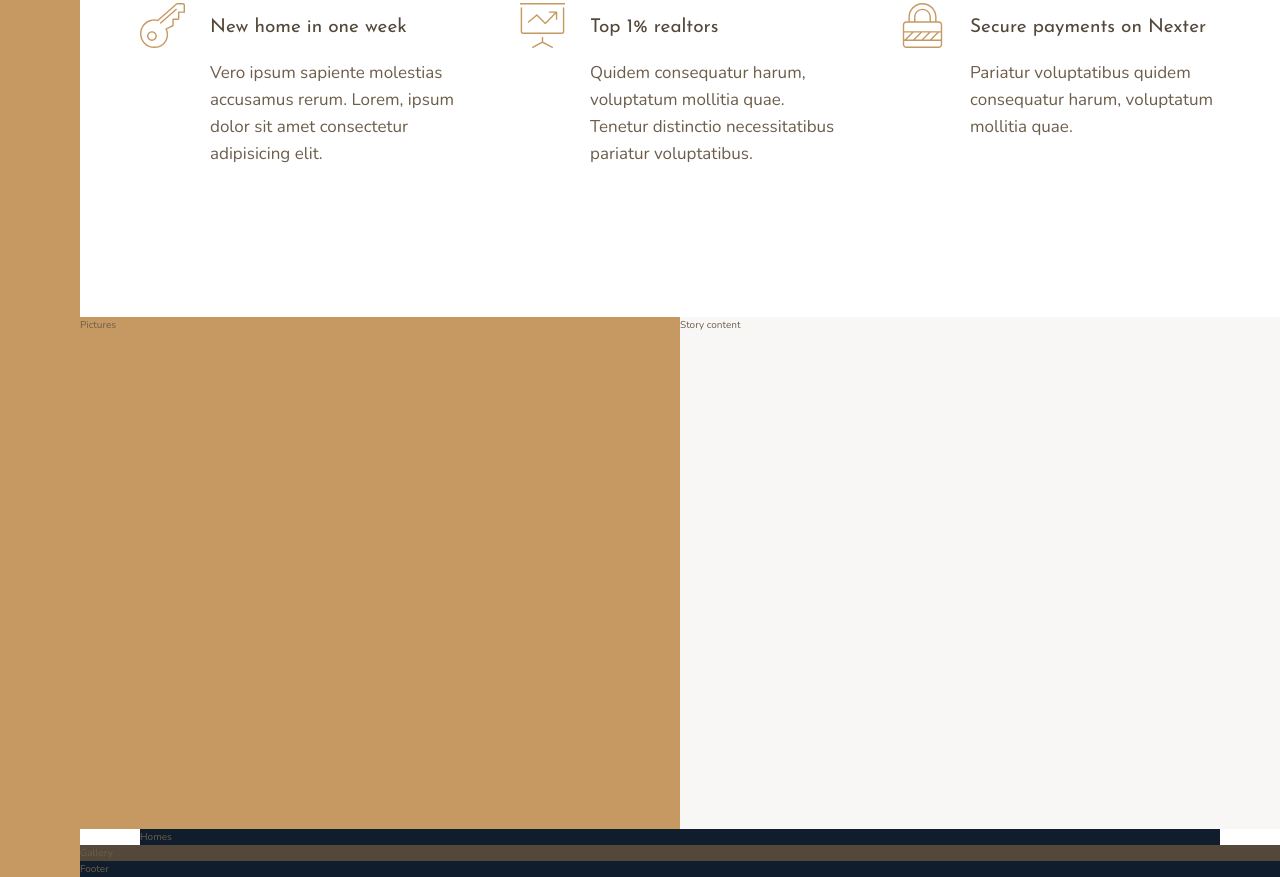
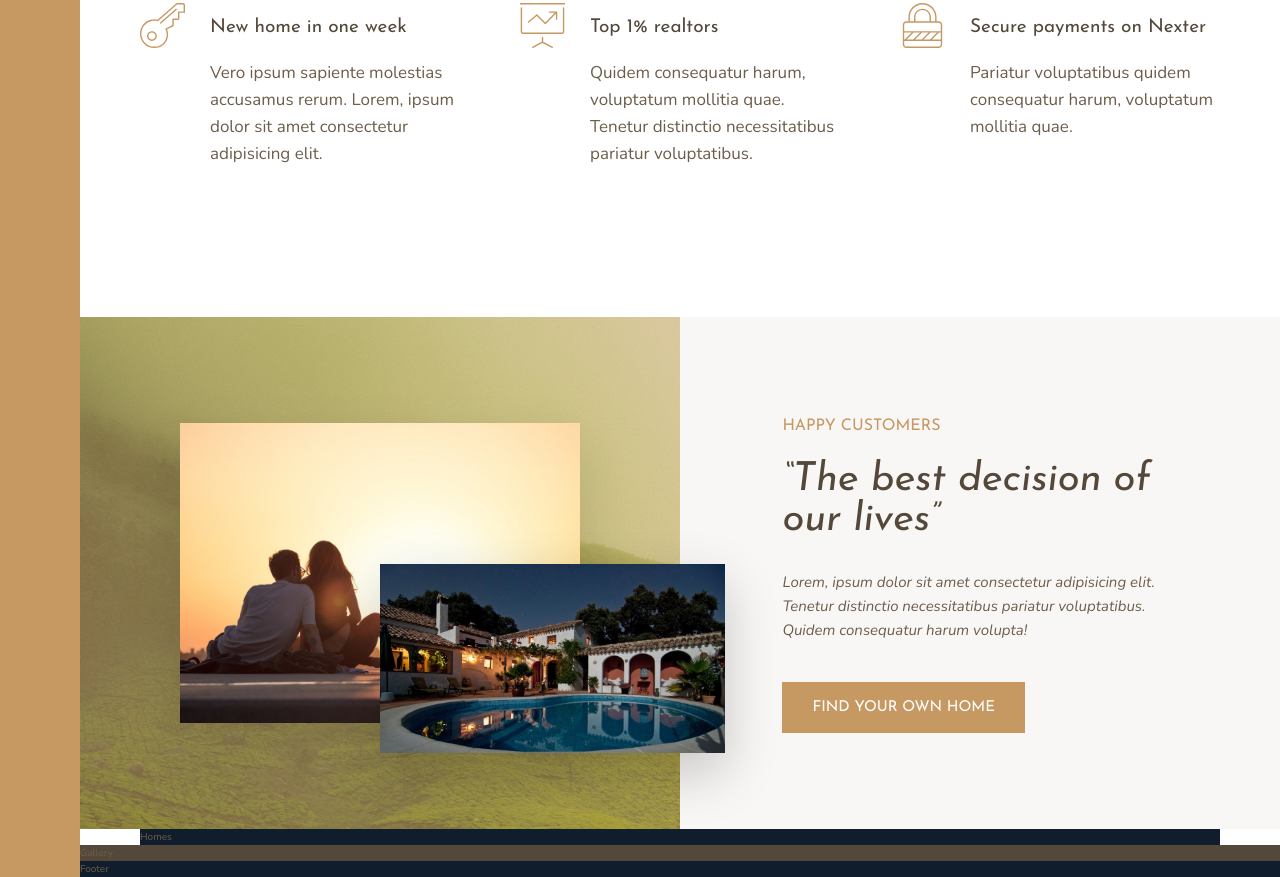
Before and after one commit to Kergo/Nexter, a website: page index.html in a window 1280 px wide. Shown: the part 991-1868 px from the top of the page. Drawn offline with nearby package versions, Linux system fonts and the light colour scheme.

Commit message:
Added Story Section

```diff
--- a/index.html
+++ b/index.html
@@ -66,10 +66,14 @@
             </div>
         </section>
         <div class="story__pictures">
-            Pictures
+            <img src="img/story-1.jpeg" alt="Couple with new house" class="story__img--1">
+            <img src="img/story-2.jpeg" alt="New house" class="story__img--2">
         </div>
         <div class="story__content">
-            Story content
+            <h3 class="heading-3 mb-sm">Happy Customers</h3>
+            <h2 class="heading-2 heading-2--dark mb-md">&ldquo;The best decision of our lives&rdquo;</h2>
+            <p class="story__text">Lorem, ipsum dolor sit amet consectetur adipisicing elit. Tenetur distinctio necessitatibus pariatur voluptatibus. Quidem consequatur harum volupta!</p>
+            <button class="btn">Find your own home</button>
         </div>
         <section class="homes">
             Homes
--- a/sass/_story.scss
+++ b/sass/_story.scss
@@ -3,10 +3,58 @@
     &__pictures {
         background-color: $color-primary;
         grid-column: full-start / col-end 4;
+        background-image: linear-gradient(rgba($color-primary, .5), rgba($color-primary, .5)),
+                            url(../img/back.jpg);
+
+        display: grid;
+        grid-template-rows: repeat(6, 1fr);
+        grid-template-columns: repeat(6, 1fr);
+        align-items: center;
+    }
+
+    &__img--1 {
+        width: 100%;
+        grid-row: 2 / 6;
+        grid-column: 2 / 6;
+        box-shadow: 0 2rem 5rem rgba(0, 0, 0, .1);
+    }
+
+    &__img--2 {
+        grid-row: 4 / 6;
+        grid-column: 4 / 7;
+        box-shadow: 0 2rem 5rem rgba(0, 0, 0, .2);
+        // with this properties we move the picture over the next grid container on the right
+        width: 115%;
+        z-index: 20;
     }
 
     &__content {
         background-color: $color-grey-light-1;
         grid-column: col-start 5 / full-end;
+
+        padding: 6rem 8vw;
+
+        /*
+
+        // since this is one dimention element it's perfect to use flexbox here !!!!
+
+        display: flex;
+        flex-direction: column;
+        justify-content: center;
+
+        // initially is set to strech so now the button doesn't grow with the rest of the items !!!!
+
+        align-items: flex-start;
+        */
+
+        display: grid;
+        align-content: center;
+        justify-items: start;
+    }
+
+    &__text {
+        font-size: 1.5rem;
+        font-style: italic;
+        margin-bottom: 4rem;
     }
 }
--- a/sass/_typography.scss
+++ b/sass/_typography.scss
@@ -9,23 +9,52 @@
 
 .heading-2 {
     @extend %heading;
+    font-size: 4rem;
+    font-style: italic;
+    line-height: 1;
 
+    &--light { color: $color-grey-light-1; }
+
+    &--dark { color: $color-grey-dark-1; }
 }
 
 .heading-3 {
     @extend %heading;
-
+    font-size: 1.6rem;
+    color: $color-primary;
+    text-transform: uppercase;
 }
 
 .heading-4 {
     @extend %heading;
     font-size: 1.9rem;
 
-    &--light {
-        color: $color-grey-light-1;
-    }
+    &--light { color: $color-grey-light-1; }
 
-    &--dark {
-        color: $color-grey-dark-1;
+    &--dark { color: $color-grey-dark-1; }
+}
+
+.btn {
+    background-color: $color-primary;
+    color: #fff;
+    border: none;
+    border-radius: 0;
+    font-family: $font-display;
+    font-size: 1.5rem;
+    text-transform: uppercase;
+    padding: 1.8rem 3rem;
+    cursor: pointer;
+    transition: all .2s;
+
+    &:hover {
+        background-color: $color-primary-dark;
     }
 }
+
+// usually goes to different file
+// helper classes for margin bottom
+// now days ppl are starting to style entire pages using these small unique classes it's call atomic css
+.mb-sm { margin-bottom: 2rem; }
+.mb-md { margin-bottom: 3rem; }
+.mb-lg { margin-bottom: 4rem; }
+.mb-hg { margin-bottom: 8rem; }
```
Also changed, not shown: css/style.css.
